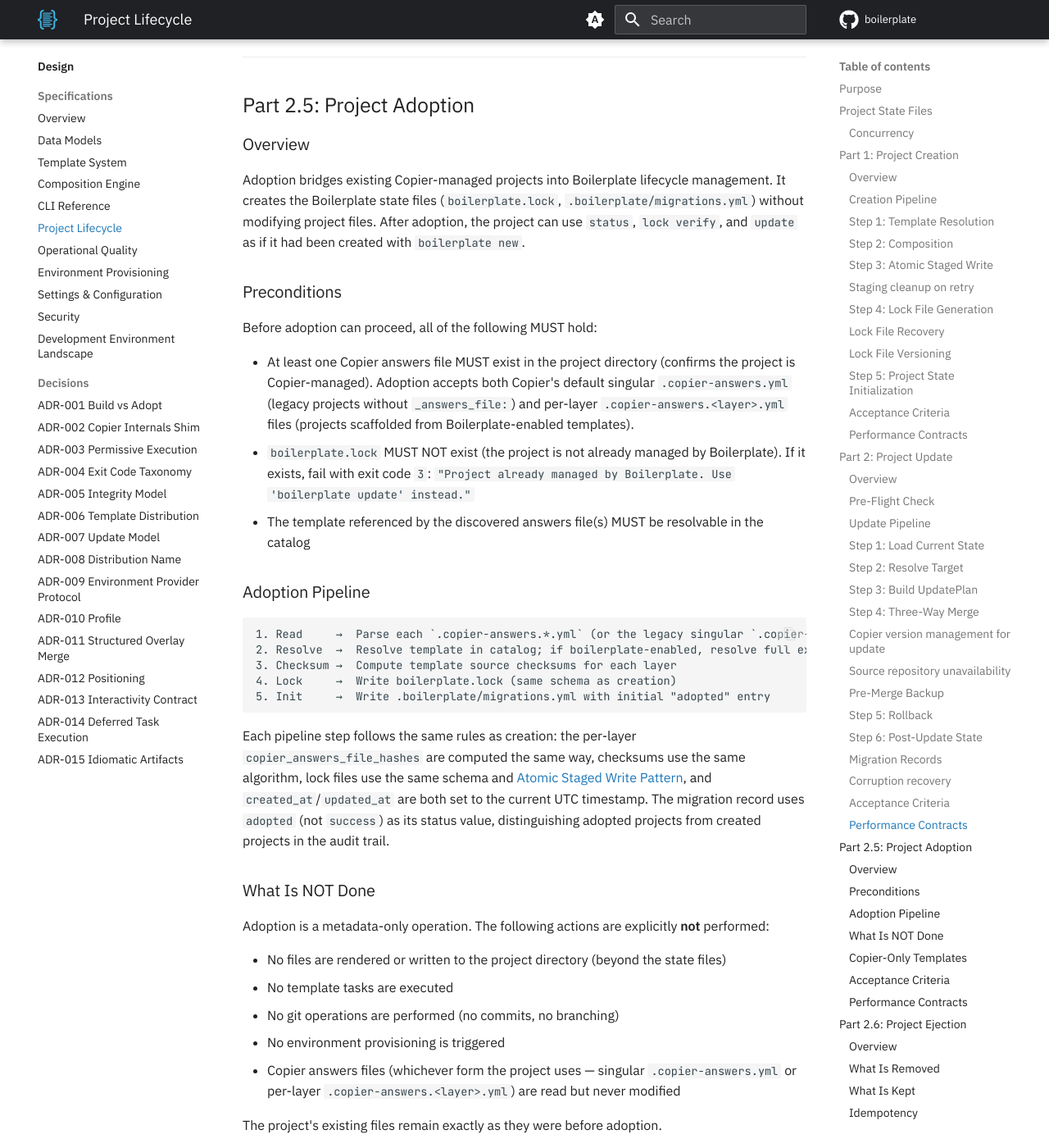
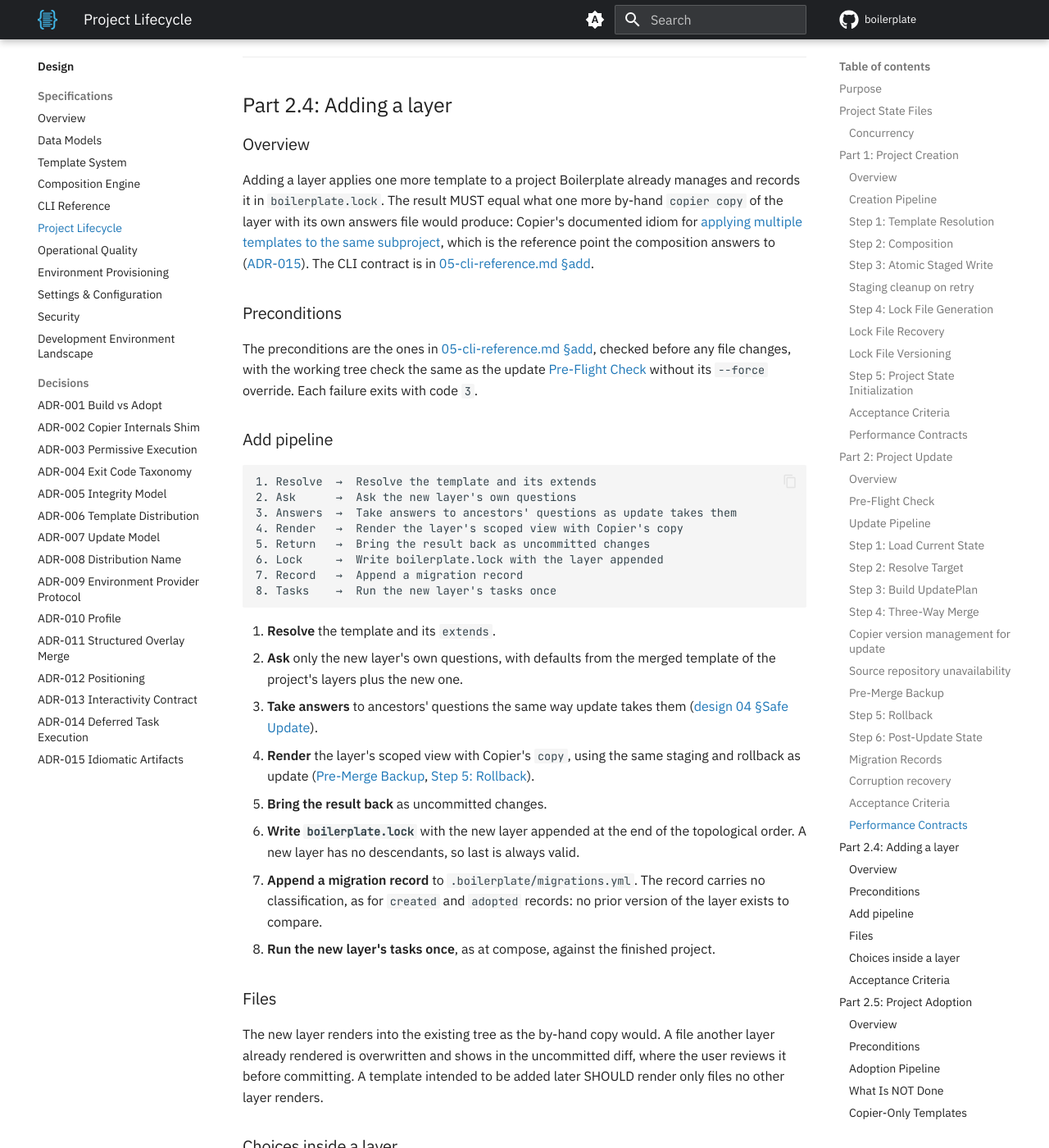
Before and after one commit to TheRealBillSiegler/boilerplate, an MkDocs documentation site: the page built from docs/design/06-project-lifecycle.md, in a window 1280 px wide and 1400 px high, scrolled down 16054 px. Shown: the whole window at 82% size. Built offline with MkDocs 1.6.1 and Material for MkDocs 9.7.7, drawn with Linux system fonts in a browser that asks for light colours; comment, search, counter and statistics services are not loaded; the version menu is left out; some of the changed text lies outside the part shown.

Commit message:
docs(design): specify adding a layer in the project lifecycle
Co-Authored-By: Claude Sonnet 5.5 <noreply@anthropic.com>

````diff
--- a/docs/design/06-project-lifecycle.md
+++ b/docs/design/06-project-lifecycle.md
@@ -2,7 +2,7 @@
 
 ## Purpose
 
-This document specifies the lifecycle of a Boilerplate-managed project: creation, update, adoption, and ejection — covering workflows, lock file management, rollback, and migration records.
+This document specifies the lifecycle of a Boilerplate-managed project: creation, update, layer addition, adoption, and ejection — covering workflows, lock file management, rollback, and migration records.
 
 ---
 
@@ -27,7 +27,7 @@ Environment-domain state files (`.boilerplate/environment.yml`) are documented i
 
 ### Concurrency
 
-The universal advisory-lock rule and timeout default are defined in [07-operational-quality.md §Concurrency Control](07-operational-quality.md#concurrency-control). It applies to every mutating Boilerplate operation: `new`, `update`, `adopt`, `eject`, `env apply`. Project-domain specifics:
+The universal advisory-lock rule and timeout default are defined in [07-operational-quality.md §Concurrency Control](07-operational-quality.md#concurrency-control). It applies to every mutating Boilerplate operation: `new`, `update`, `add`, `adopt`, `eject`, `env apply`. Project-domain specifics:
 
 - **Lock target (existing project)**: the `boilerplate.lock` file itself.
 - **Lock target (`new`)**: a `.boilerplate-lock-{destination_name}` file created in the destination's parent directory. The file is created if absent and removed after the `new` operation completes.
@@ -382,6 +382,60 @@ See [07-operational-quality.md](07-operational-quality.md) for all performance t
 
 ---
 
+## Part 2.4: Adding a layer { #adding-a-layer }
+
+### Overview
+
+Adding a layer applies one more template to a project Boilerplate already manages and records it in `boilerplate.lock`. The result MUST equal what one more by-hand `copier copy` of the layer with its own answers file would produce: Copier's documented idiom for [applying multiple templates to the same subproject](https://copier.readthedocs.io/en/stable/configuring/#applying-multiple-templates-to-the-same-subproject), which is the reference point the composition answers to ([ADR-015](adr-015-idiomatic-artifacts.md)). The CLI contract is in [05-cli-reference.md §add](05-cli-reference.md#add).
+
+### Preconditions
+
+The preconditions are the ones in [05-cli-reference.md §add](05-cli-reference.md#add), checked before any file changes, with the working tree check the same as the update [Pre-Flight Check](#pre-flight-check) without its `--force` override. Each failure exits with code `3`.
+
+### Add pipeline
+
+```text
+1. Resolve  →  Resolve the template and its extends
+2. Ask      →  Ask the new layer's own questions
+3. Answers  →  Take answers to ancestors' questions as update takes them
+4. Render   →  Render the layer's scoped view with Copier's copy
+5. Return   →  Bring the result back as uncommitted changes
+6. Lock     →  Write boilerplate.lock with the layer appended
+7. Record   →  Append a migration record
+8. Tasks    →  Run the new layer's tasks once
+```
+
+1. **Resolve** the template and its `extends`.
+2. **Ask** only the new layer's own questions, with defaults from the merged template of the project's layers plus the new one.
+3. **Take answers** to ancestors' questions the same way update takes them ([design 04 §Safe Update](04-composition-engine.md#safe-update)).
+4. **Render** the layer's scoped view with Copier's `copy`, using the same staging and rollback as update ([Pre-Merge Backup](#pre-merge-backup), [Step 5: Rollback](#step-5-rollback)).
+5. **Bring the result back** as uncommitted changes.
+6. **Write `boilerplate.lock`** with the new layer appended at the end of the topological order. A new layer has no descendants, so last is always valid.
+7. **Append a migration record** to `.boilerplate/migrations.yml`. The record carries no classification, as for `created` and `adopted` records: no prior version of the layer exists to compare.
+8. **Run the new layer's tasks once**, as at compose, against the finished project.
+
+### Files
+
+The new layer renders into the existing tree as the by-hand copy would. A file another layer already rendered is overwritten and shows in the uncommitted diff, where the user reviews it before committing. A template intended to be added later SHOULD render only files no other layer renders.
+
+### Choices inside a layer
+
+A layer that offers alternatives (CI providers, docs site generators) SHOULD ask one choice question and render conditional paths: Copier skips any path whose rendered name is empty, so the unchosen alternatives render nothing. Changing the choice later is an answer change on `update` (`--set`), merged by Copier's update.
+
+### Acceptance Criteria
+
+| Scenario | Expected Outcome |
+|----------|-----------------|
+| Layer added to a managed project with a clean tree | Layer rendered as uncommitted changes, lock written with the layer last in topological order, migration recorded, exit `0` |
+| Project not managed (`boilerplate.lock` missing) | Error pointing to `boilerplate adopt`; no files modified, exit `3` |
+| Dirty working tree | Error naming the uncommitted changes; no files modified, exit `3` |
+| Template already in the project | Error pointing to `boilerplate update`; no files modified, exit `3` |
+| An ancestor the layer `extends` is not in the lock | Error naming each missing layer with the remediation `boilerplate add <ancestor>` first; no files modified, exit `3` |
+| An ancestor's recorded version fails the layer's `extends` constraint | Error naming the ancestor, its recorded version and the constraint, with the remediation `boilerplate update` first; no files modified, exit `3` |
+| Failure mid-add | Staging cleaned, failed migration record, remediation guidance printed, exit `1` |
+
+---
+
 ## Part 2.5: Project Adoption
 
 ### Overview
@@ -474,7 +528,7 @@ Ejection is a no-op only when NEITHER `boilerplate.lock` NOR `.boilerplate/` is
 
 ### Concurrency and Locking
 
-Ejection is a mutating operation and MUST acquire the standard advisory mutex on the project before removing state, under the universal rule in [§Concurrency](#concurrency) (same as `new`, `update`, `adopt`, and `env apply`). The lock target is the project's `boilerplate.lock` file when present; for an environment-only project (no lock, only `.boilerplate/`), the mutex falls back to the `new`-style sentinel (`.boilerplate-lock-{destination_name}` in the project's parent directory).
+Ejection is a mutating operation and MUST acquire the standard advisory mutex on the project before removing state, under the universal rule in [§Concurrency](#concurrency) (same as `new`, `update`, `add`, `adopt`, and `env apply`). The lock target is the project's `boilerplate.lock` file when present; for an environment-only project (no lock, only `.boilerplate/`), the mutex falls back to the `new`-style sentinel (`.boilerplate-lock-{destination_name}` in the project's parent directory).
 
 ### No Recovery Needed
 
````
Also changed, not shown: docs/design/01-overview.md (+4 -4 lines), docs/design/02-data-models.md (+7 -7 lines), docs/design/03-template-system.md (+2 -2 lines), docs/design/05-cli-reference.md (+1 -1 lines).
